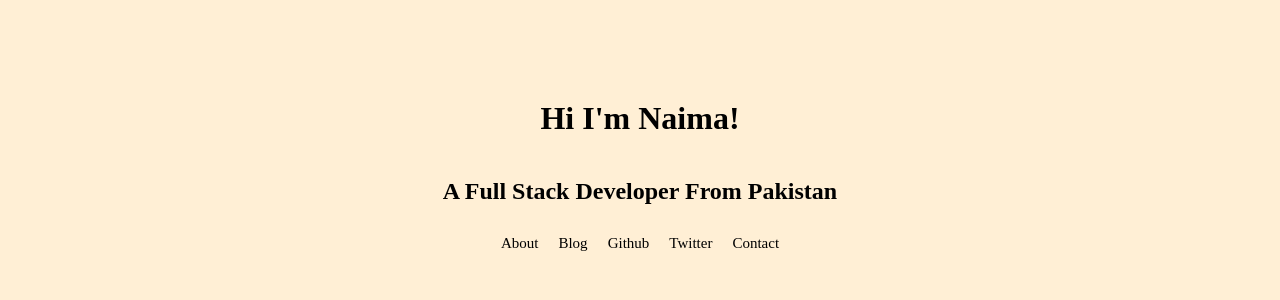
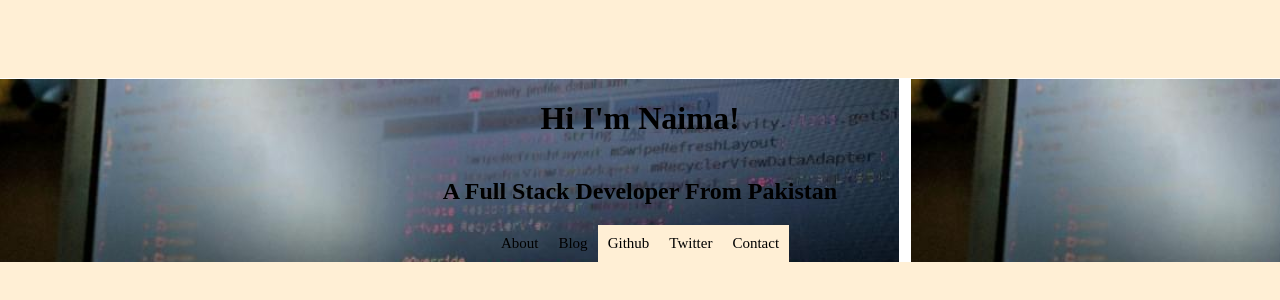
Before and after one commit to naima-shk/Blog, a React (Create React App) app in the folder Frontend/: page / in a window 1280 px wide. Shown: the part 230-530 px from the top of the page. Built offline with nearby package versions, Linux system fonts and the light colour scheme.

Commit message:
'upgrading'

```diff
--- a/Frontend/src/pages/Home/index.js
+++ b/Frontend/src/pages/Home/index.js
@@ -1,12 +1,13 @@
 import React from "react";
 import styled from "styled-components";
 import Navbar from "../../components/Navbar";
-//import Image  from '../Image/coding duck1.png';
+import backgroundImage from "../Image/myimage.PNG";
+
 const Container = styled.div`
   display: flex;
   flex-direction: column;
   justify-content: center;
-
+  background-image:  url(${backgroundImage});
 `;
 
 const Greeting = styled.h1`
```
Also changed, not shown: Frontend/src/.eslintrc.json (renamed from Frontend/.eslintrc.json), Frontend/src/pages/Image/myimage.PNG (renamed from Frontend/src/pages/Image/coding duck.PNG).
